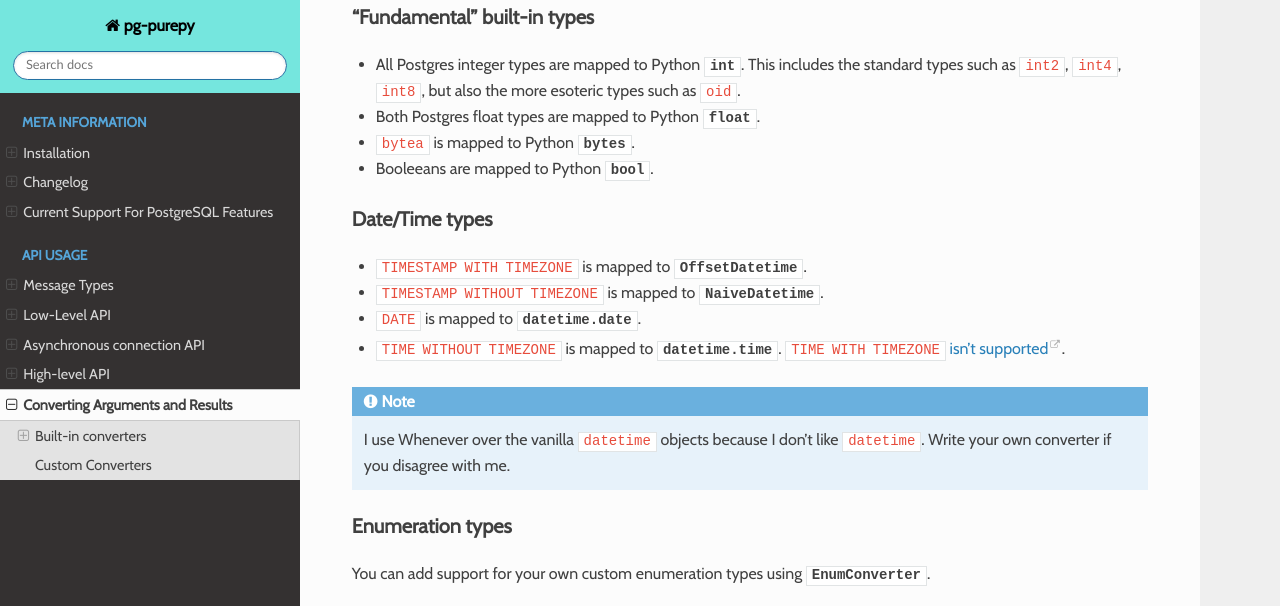
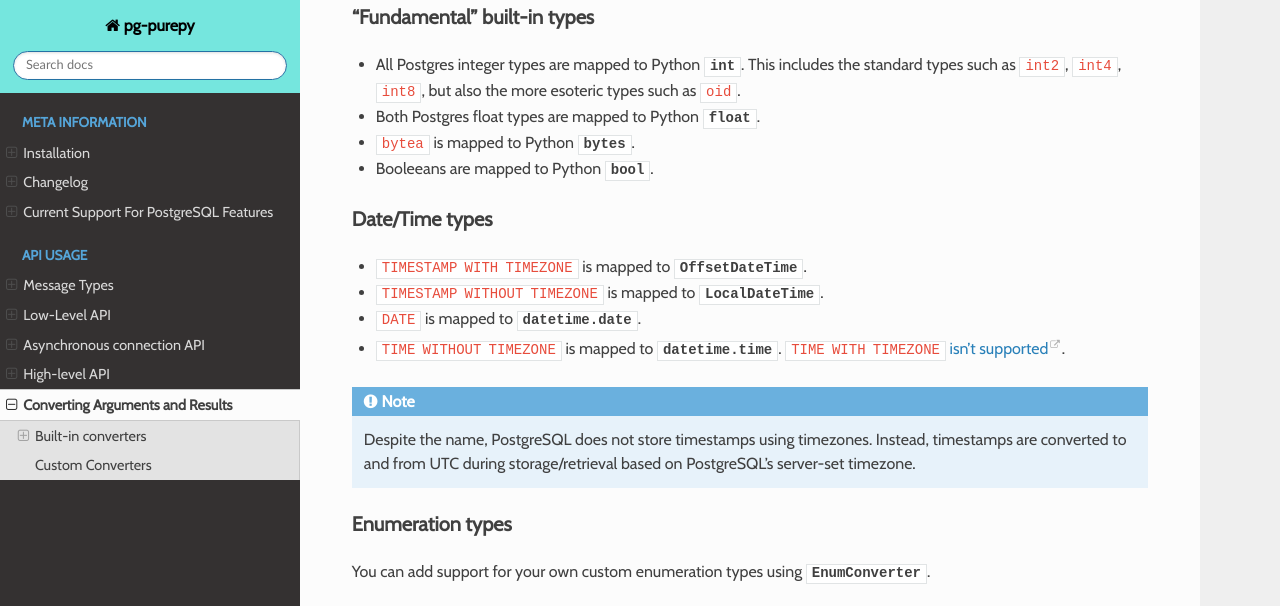
Before and after one commit to Fuyukai/pg-purepy, a Sphinx documentation site: the page built from docs/conversion.rst, in a window 1280 px wide and 900 px high, scrolled down 378 px, cut to the strip 0-606 px from the top of the window. Built offline with Sphinx 7.4.7 and the Read the Docs theme 3.1.0, drawn with Linux system fonts in a browser that asks for light colours; some web fonts are replaced.

Commit message:
Fix references to datetime classes in docs.
Closes #15.

```diff
--- a/docs/conversion.rst
+++ b/docs/conversion.rst
@@ -27,16 +27,16 @@ PostgreSQL core types.
 Date/Time types
 ~~~~~~~~~~~~~~~
 
-- ``TIMESTAMP WITH TIMEZONE`` is mapped to :class:`~whenever.OffsetDatetime`.
-- ``TIMESTAMP WITHOUT TIMEZONE`` is mapped to :class:`~whenever.NaiveDatetime`.
+- ``TIMESTAMP WITH TIMEZONE`` is mapped to :class:`~whenever.OffsetDateTime`.
+- ``TIMESTAMP WITHOUT TIMEZONE`` is mapped to :class:`~whenever.LocalDateTime`.
 - ``DATE`` is mapped to :class:`datetime.date`.
 - ``TIME WITHOUT TIMEZONE`` is mapped to :class:`datetime.time`. ``TIME WITH TIMEZONE``
   `isn't supported <https://wiki.postgresql.org/wiki/Don%27t_Do_This#Don.27t_use_timetz>`__.
 
 .. note::
 
-    I use Whenever over the vanilla ``datetime`` objects because I don't like ``datetime``. Write
-    your own converter if you disagree with me.
+    Despite the name, PostgreSQL does not store timestamps using timezones. Instead, timestamps are
+    converted to and from UTC during storage/retrieval based on PostgreSQL's server-set timezone.
 
 Enumeration types
 ~~~~~~~~~~~~~~~~~
```
